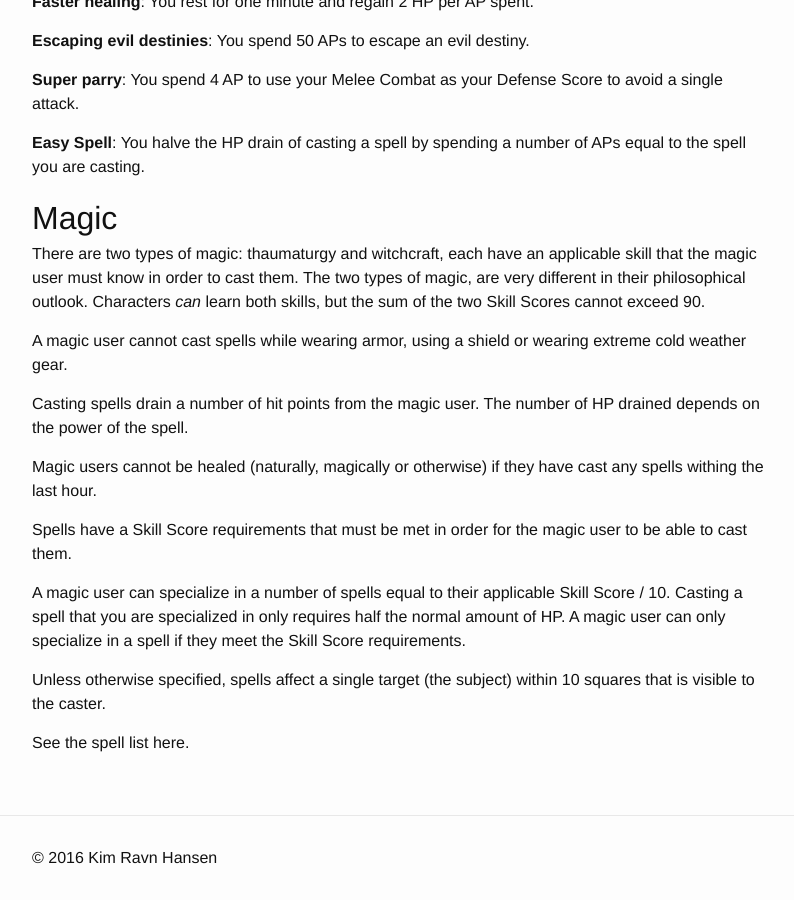
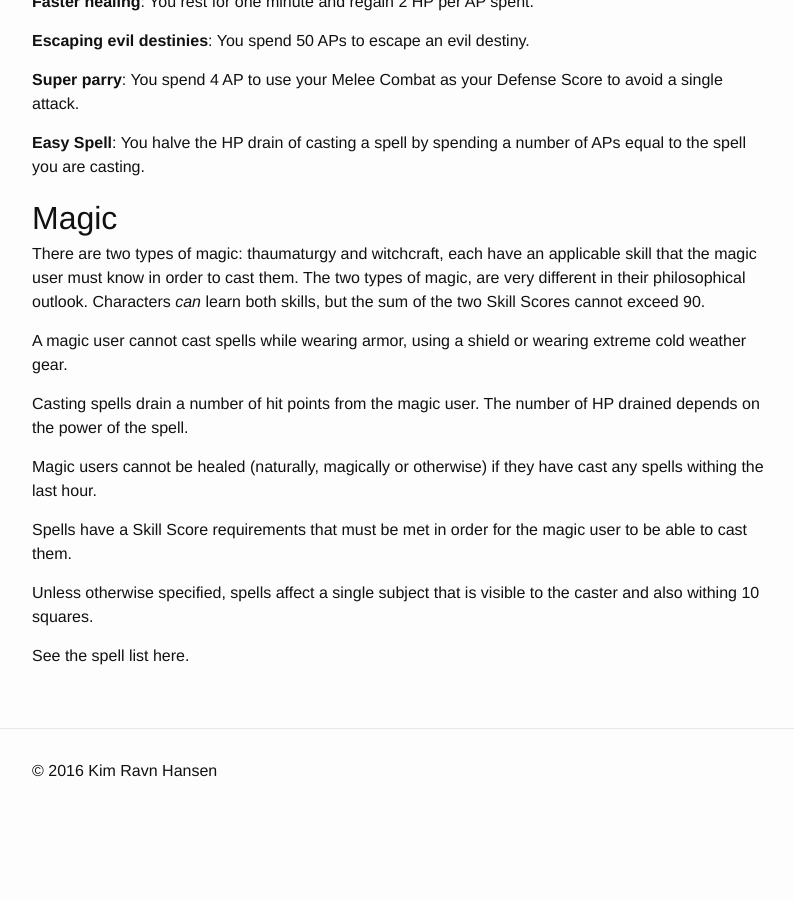
Before and after one commit to moccalotto/kaos, a Jekyll site: the page built from _rulebook/main.md, in a window 1280 px wide and 900 px high, scrolled down 4056 px. Shown: the whole window, without its empty margins (238-1032 px from the left). Built offline with Jekyll 4.4.1, drawn with Linux system fonts in a browser that asks for light colours; after the commit the page ends 4869 px from its top, so only the background shows below that.

Commit message:
Remove spell specialization

```diff
--- a/_rulebook/main.md
+++ b/_rulebook/main.md
@@ -241,12 +241,7 @@ withing the last hour.
 
 Spells have a Skill Score requirements that must be met in order for the magic user to be able to cast them.
 
-A magic user can specialize in a number of spells equal to their applicable Skill Score / 10.
-Casting a spell that you are specialized in only requires half the normal amount of HP.
-A magic user can only specialize in a spell if they meet the Skill Score requirements.
-
-Unless otherwise specified, spells affect a single target (the subject)
-within 10 squares that is visible to the caster.
+Unless otherwise specified, spells affect a single subject that is visible to the caster and also withing 10 squares.
 
 {:.noprint}
 See the spell list [here]({{ '/rulebook/spells/' | prepend: site.baseurl }}).
```
